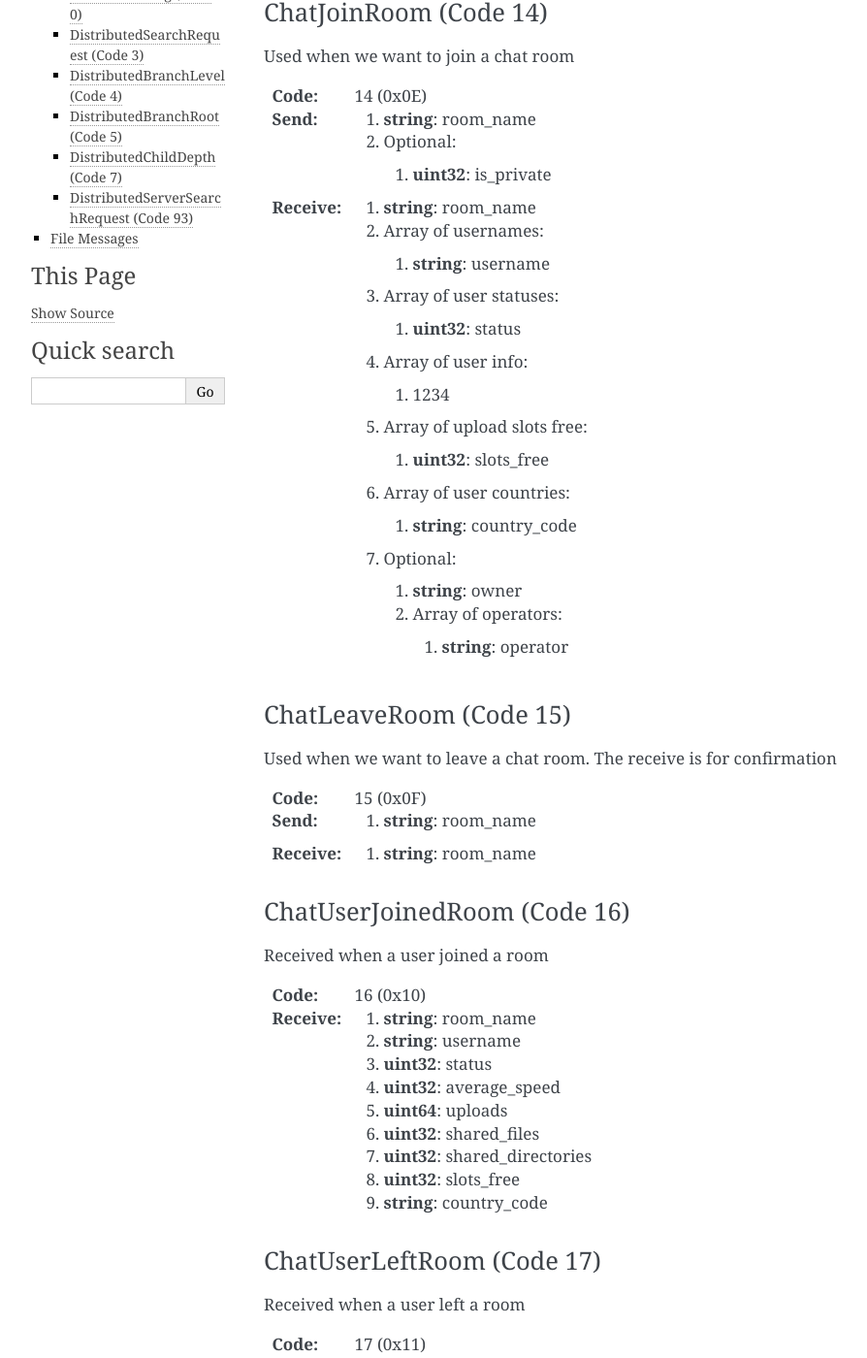
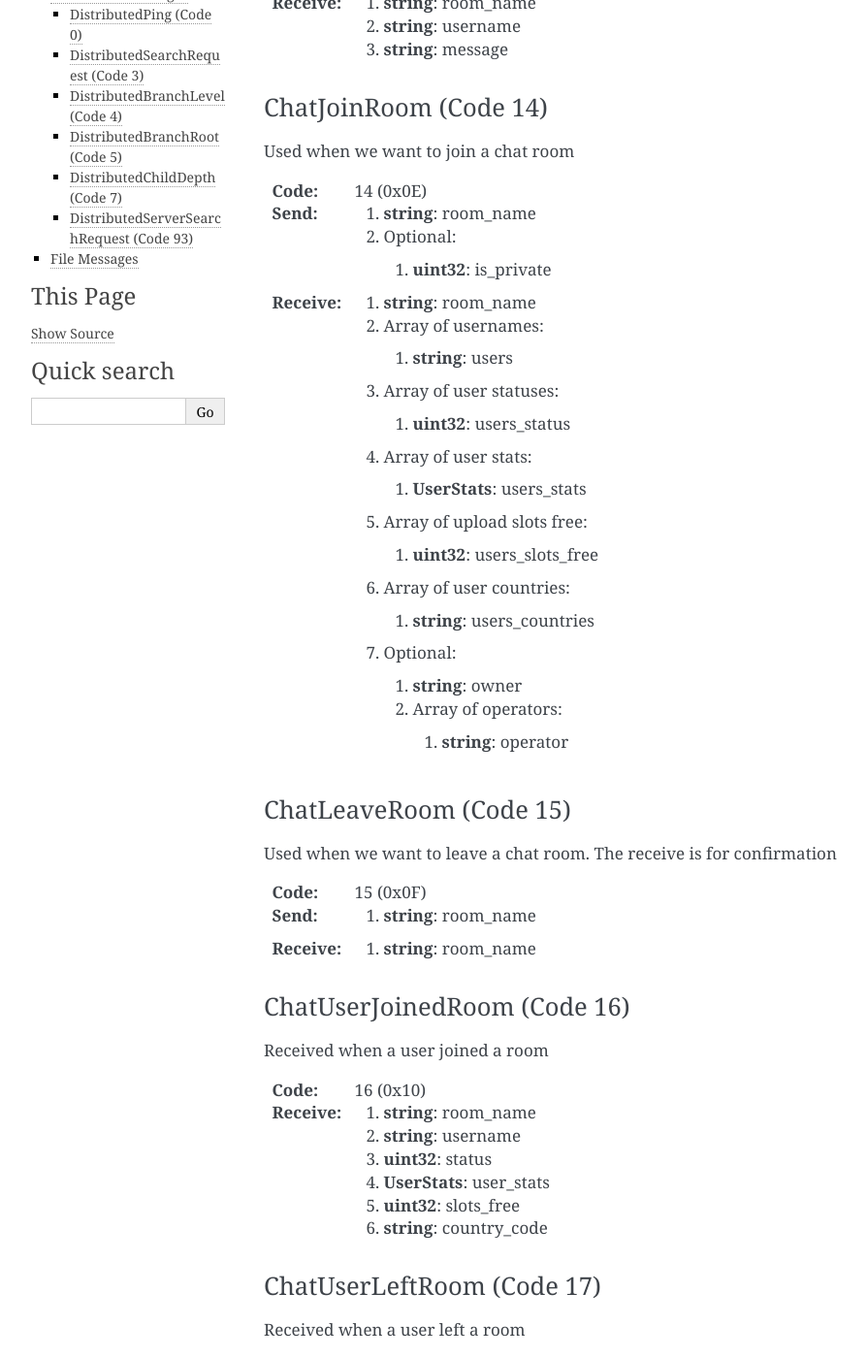
Before and after one commit to JurgenR/aioslsk, a Sphinx documentation site: the page built from docs/source/MESSAGES.rst, in a window 1280 px wide and 1400 px high, scrolled down 3828 px. Shown: the whole window at 97% size, without its empty margins (148-1042 px from the left). Built offline with Sphinx 7.4.7, drawn with Linux system fonts in a browser that asks for light colours; some of the changed text lies outside the part shown.

Commit message:
rename a few more variables

```diff
--- a/docs/source/MESSAGES.rst
+++ b/docs/source/MESSAGES.rst
@@ -68,6 +68,15 @@ DirectoryData
 2. Array of file data:
 
    1. **FileData**: files
+
+
+UserStats
+---------
+
+1. **uint32**: avg_speed
+2. **uint32**: uploads
+3. **uint32**: shared_file_count
+4. **uint32**: shared_folder_count
 
 
 .. _server-messages:
@@ -160,11 +169,8 @@ Track a user
    3. if exists==true
 
       1. **uint32**: status
-      2. **uint32**: avg_speed
-      3. **uint64**: uploads
-      4. **uint32**: shared_files
-      5. **uint32**: shared_directories
-      6. Optional:
+      2. **UserStats**: user_stats
+      3. Optional:
 
          1. **string**: country_code
 
@@ -231,23 +237,23 @@ Used when we want to join a chat room
    1. **string**: room_name
    2. Array of usernames:
 
-      1. **string**: username
+      1. **string**: users
 
    3. Array of user statuses:
 
-      1. **uint32**: status
+      1. **uint32**: users_status
 
-   4. Array of user info:
+   4. Array of user stats:
 
-      1. 1234
+      1. **UserStats**: users_stats
 
    5. Array of upload slots free:
 
-      1. **uint32**: slots_free
+      1. **uint32**: users_slots_free
 
    6. Array of user countries:
 
-      1. **string**: country_code
+      1. **string**: users_countries
 
    7. Optional:
 
@@ -283,12 +289,9 @@ Received when a user joined a room
    1. **string**: room_name
    2. **string**: username
    3. **uint32**: status
-   4. **uint32**: average_speed
-   5. **uint64**: uploads
-   6. **uint32**: shared_files
-   7. **uint32**: shared_directories
-   8. **uint32**: slots_free
-   9. **string**: country_code
+   4. **UserStats**: user_stats
+   5. **uint32**: slots_free
+   6. **string**: country_code
 
 
 .. _ChatUserLeftRoom:
@@ -411,8 +414,8 @@ Let the server know the amount of files and directories we are sharing
 
 :Code: 35 (0x23)
 :Send:
-   1. **uint32**: shared_directories
-   2. **uint32**: shared_files
+   1. **uint32**: shared_folder_count
+   2. **uint32**: shared_file_count
 
 
 .. _GetUserStats:
@@ -427,10 +430,7 @@ Get more user information, we will automatically receive updates if we added a u
    1. **string**: username
 :Receive:
    1. **string**: username
-   2. **uint32**: average_speed
-   3. **uint64**: uploads
-   4. **uint32**: shared_files
-   5. **uint32**: shared_directories
+   2. **UserStats**: user_stats
 
 
 .. _Kicked:
```
Also changed, not shown: 6 other files.
